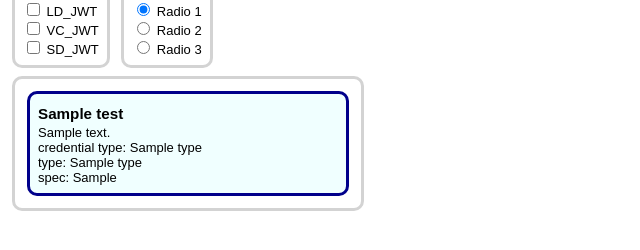
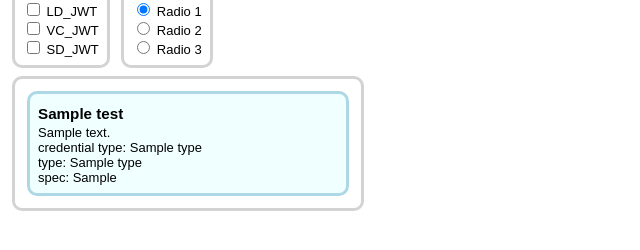
Before and after one commit to sanderhollaar/sandbox-gui, a Flask app: template templates/main.j2 in a window 1280 px wide. Shown: the part 79-329 px from the top of the page, without its empty margins (0-640 px from the left). Run offline with Flask 3, Linux system fonts and the light colour scheme; the template is opened without the code that fills it: most values are stand-ins (such as "Sample title", 1, 10 or a date in 2020); parts of the project's set-up code (start-up, migrations or seed data) failed here and were passed over.

Commit message:
Better colors

```diff
--- a/static/style.css
+++ b/static/style.css
@@ -42,7 +42,7 @@ div.test {
     width: 300px;
     vertical-align: top;
     display: inline-block;
-    border: 3px solid darkblue;
+    border: 3px solid lightblue;
     border-radius: 10px;
     background-color: azure;
 }
```
Also changed, not shown: tests/tests.json (+2 -2 lines).
